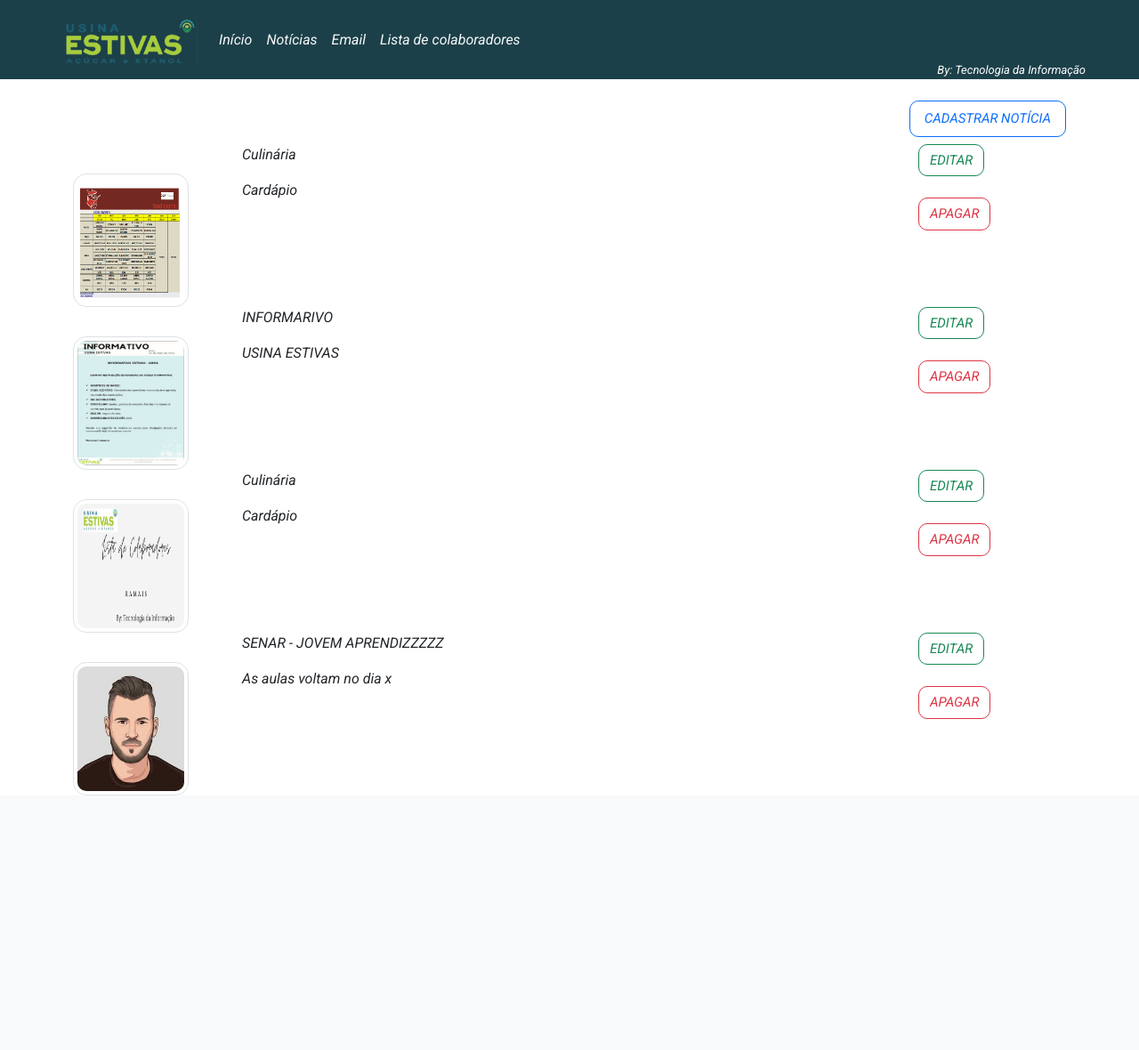
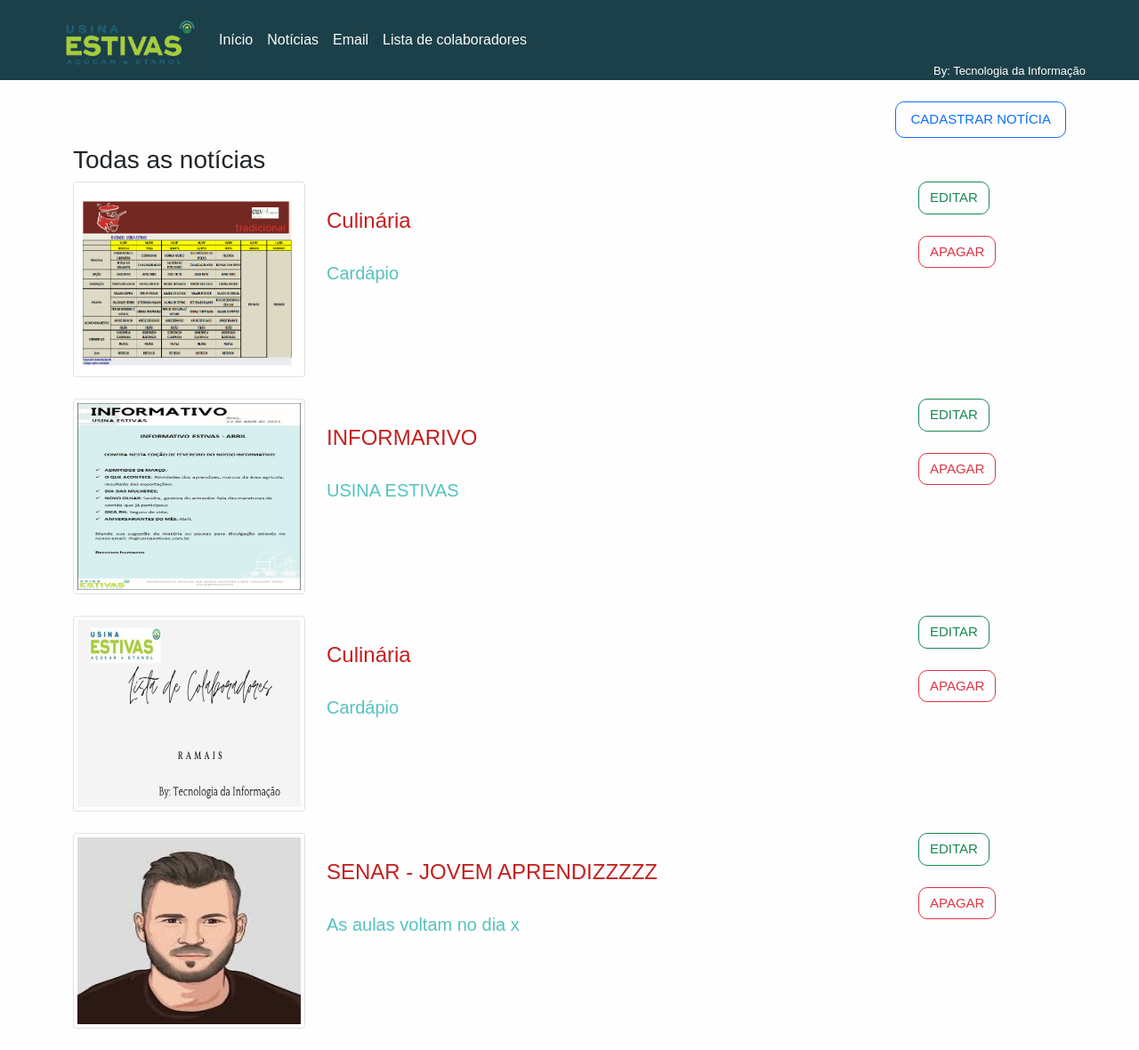
Before and after one commit to antoniocirilo/projeto, a Django app: page /noticias/admin/ in a window 1280 px wide. Shown: the whole page at 89% size. Before the commit the page ends 894 px from the top, so only its background shows below. Run offline with Django 3.2, Linux system fonts and the light colour scheme; data comes from the database, SQL or seed files in the repository; both versions use the stored data as it was after the commit; some libraries are stand-ins or nearby versions.

Commit message:
noticias

```diff
--- a/Estivas/Estivas/urls.py
+++ b/Estivas/Estivas/urls.py
@@ -15,7 +15,7 @@
 """
 from django.contrib import admin
 from django.urls import path
-from ramais.views import inicial, noticias, adminnoticias, cadastronoticia, listaramais, adminramais, cadastroramal, atualizarramal, deletarramal
+from ramais.views import inicial, noticias, noticiaespecifica, adminnoticias, cadastronoticia, atualizarnoticia, deletarnoticia, listaramais, adminramais, cadastroramal, atualizarramal, deletarramal
 from django.conf import settings
 from django.conf.urls.static import static
 
@@ -23,8 +23,11 @@
     path('admin/', admin.site.urls),
     path('', inicial, name="inicial"),
     path('noticias/', noticias ,name="noticias"),
+    path('noticias/noticia/<int:id>', noticiaespecifica, name="noticiaespecifica"),
     path('noticias/admin/', adminnoticias ,name="adminnoticias"),
     path('noticias/admin/cadastro', cadastronoticia, name="cadastronoticia"),
+    path('noticias/admin/atualizar/<int:id>', atualizarnoticia, name="atualizarnoticia"),
+    path('noticias/admin/deletar/<int:id>', deletarnoticia, name="deletarnoticia"),
     path('ramais/', listaramais, name="listaramais"),
     path('ramais/admin/', adminramais, name="adminramais"),
     path('ramais/admin/cadastro', cadastroramal, name="cadastro"),
--- a/Estivas/ramais/static/css/estilo.css
+++ b/Estivas/ramais/static/css/estilo.css
@@ -1,5 +1,6 @@
 body{
-  font-family: 'Roboto', sans-serif;
+  font-family: 'Arial', sans-serif;
+  background-color: #fefefe;
 }
 .ramal{
   background-color: #e9e3dc;
@@ -39,3 +40,27 @@
 .texto p{
   text-transform: capitalize;
 }
+
+.imagem img {
+  width: 400px;
+  height: 220px;
+  align-items: center;
+}
+.noticia {
+  margin: 30px 0;
+}
+.noticia h4{
+  color: #c41f1f;
+}
+.noticia h5{
+  color: #55c3c0;
+}
+.noticia-link{
+  text-decoration: none;
+}
+.fundo-imagem h1{
+  font-weight: bold;
+}
+.foto-noticia img{
+  width: 100%;
+}
--- a/Estivas/ramais/templates/base.html
+++ b/Estivas/ramais/templates/base.html
@@ -40,7 +40,7 @@
 					<div class="navbar-nav">
 						<a class="link-light nav-link" aria-current="page" href="#">Início</a>
 						<a class="link-light nav-link" aria-current="page" href="{% url 'noticias' %}">Notícias</a>
-						<a class="link-light nav-link" aria-current="page" href="https://webmail.usinaestivas.com.br/">Email</a>
+						<a class="link-light nav-link" aria-current="page" href="https://webmail.usinaestivas.com.br/" target="_blank">Email</a>
 						<a class=" link-light nav-link" aria-current="page" href="{% url 'inicial' %}">Lista de colaboradores</a>
         <!--
         <a class="nav-link" href="#">Features</a>
--- a/Estivas/ramais/templates/noticias/adminnoticias.html
+++ b/Estivas/ramais/templates/noticias/adminnoticias.html
@@ -9,20 +9,56 @@
 {% block conteudo %}
 <div class="container">
 	<h4 class="text-end"><a href="{% url 'cadastronoticia' %}"><button type="button" class="btn botao btn-outline-primary btn-lg ">CADASTRAR NOTÍCIA</button></a></h4>
+	<div class="row">
+		<div class="col-12">
+			<h3>Todas as notícias</h3>
+		</div>
+	</div>
 	{% for noticia in noticias %}
 	<div class="row">
-		<div class="col-md-2 col-4 foto">
+		<div class="col-md-3 col-4 imagem">
+			<a href="{% url 'noticiaespecifica' noticia.id %}" class="noticia-link">
 			<img class="img-fluid img-thumbnail" src="/media/{{noticia.imagem}}">
+		</a>
 		</div>
-		<div class="col-md-8 col-8">
-			<p>{{noticia.titulo}}</p>
-			<p>{{noticia.subtitulo}}</p>
+		<div class="col-md-7 col-8 noticia">
+			<a href="{% url 'noticiaespecifica' noticia.id %}" class="noticia-link">
+			<h4>{{noticia.titulo}}</h4>
+			<br>
+			<h5>{{noticia.subtitulo}}</h5>
+			</a>
 		</div>
 		<div class="col-md-2 col-12">
-			<a href="{% url 'cadastronoticia' %}"><button type="button" class="btn botao btn-outline-success">EDITAR</button></a> <br> <br>
-			<a href="{% url 'cadastronoticia' %}"><button type="button" class="btn botao btn-outline-danger">APAGAR</button></a>
+			<a href="{% url 'atualizarnoticia' noticia.id %}"><button type="button" class="btn botao btn-outline-success">EDITAR</button></a> <br> <br>
+
+			<button type="button" class="btn botao btn-outline-danger" data-bs-toggle="modal" data-bs-target="#apagar-{{noticia.id}}">
+				APAGAR
+			</button>
+
+			<!-- Modal -->
+			<div class="modal fade" id="apagar-{{noticia.id}}" tabindex="-1" aria-labelledby="exampleModalLabel" aria-hidden="true">
+				<div class="modal-dialog">
+					<div class="modal-content">
+						<div class="modal-header">
+							<h5 class="modal-title" id="exampleModalLabel">APAGAR</h5>
+							<button type="button" class="btn-close" data-bs-dismiss="modal" aria-label="Close"></button>
+						</div>
+						<div class="modal-body">
+							Tem certeza que deseja apagar a notícia <b>{{noticia.titulo}} ({{noticia.subtitulo}})</b> para sempre?
+						</div>
+						<div class="modal-footer">
+							<button type="button" class="btn btn-secondary" data-bs-dismiss="modal">NÃO</button>
+							<a href="{% url 'deletarnoticia' noticia.id %}"><button type="button" class="btn btn-primary">SIM</button></a>
+						</div>
+					</div>
+				</div>
+			</div>
 		</div>
 	</div>
+	<br>
 	{% endfor %}
 </div>
+
+<script src="https://cdn.jsdelivr.net/npm/@popperjs/core@2.9.1/dist/umd/popper.min.js" integrity="sha384-SR1sx49pcuLnqZUnnPwx6FCym0wLsk5JZuNx2bPPENzswTNFaQU1RDvt3wT4gWFG" crossorigin="anonymous"></script>
+<script src="https://cdn.jsdelivr.net/npm/bootstrap@5.0.0-beta3/dist/js/bootstrap.min.js" integrity="sha384-j0CNLUeiqtyaRmlzUHCPZ+Gy5fQu0dQ6eZ/xAww941Ai1SxSY+0EQqNXNE6DZiVc" crossorigin="anonymous"></script>
 {% endblock %}
--- a/Estivas/ramais/views.py
+++ b/Estivas/ramais/views.py
@@ -20,6 +20,13 @@
 def noticias(request):
 	return render(request, 'noticias/noticias.html')
 
+def noticiaespecifica(request, id):
+	noticia = Noticia.objects.get(pk=id)
+	contexto = {
+	'noticia': noticia
+	}
+	return render(request, 'noticias/noticia.html', contexto)
+
 def adminnoticias(request):
 	noticias = Noticia.objects.all().order_by('-id')
 	contexto = {
@@ -39,6 +46,25 @@
 	'form': form
 	}
 	return render(request, 'noticias/cadastronoticia.html', contexto)
+
+def atualizarnoticia(request, id):
+	data_hora = datetime.now()
+	noticia = Noticia.objects.get(pk=id)
+	form = NoticiaForm(request.POST or None, request.FILES or None, instance=noticia)
+	if form.is_valid():
+		noticia = form.save(commit=False)
+		noticia.datahora = data_hora
+		noticia.save()
+		return redirect('adminnoticias')
+	contexto = {
+	'form': form
+	}
+	return render(request, 'noticias/cadastronoticia.html', contexto)
+
+def deletarnoticia(request, id):
+	noticia = Noticia.objects.get(pk=id)
+	noticia.delete()
+	return redirect('adminnoticias')
 '''
 Lista de colaboradores
 '''
```
Also changed, not shown: Estivas/ramais/templates/noticias/noticia.html (added, +31 -0 lines), Estivas/db.sqlite3, Estivas/media/fotoprincipal/Lista_de_Colaboradores.png (added), Estivas/media/fotoprincipal/image001.jpg (added), Estivas/media/fotoprincipal/image001.png (added), Estivas/media/fotoprincipal/test_3_site.png (deleted), 2 other files.
